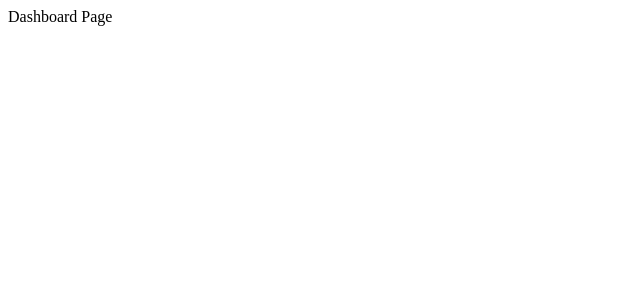
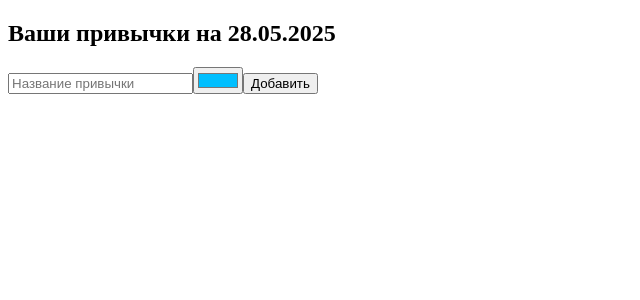
Before and after one commit to Zhaglo/zhelazo-app, a React app: page /dashboard in a window 1280 px wide. Shown: the top 300 px of the page, without its empty margins (0-640 px from the left). Built offline with nearby package versions, Linux system fonts and the light colour scheme; sample sign-in values are in the browser's storage.

Commit message:
feat: base DashboardPage

```diff
--- a/src/pages/DashboardPage.tsx
+++ b/src/pages/DashboardPage.tsx
@@ -1,5 +1,128 @@
+import { useEffect, useState } from "react";
+import { v4 as uuidv4 } from "uuid";
+
+interface Habit {
+    id: string;
+    title: string;
+    color: string;
+    createdAt: string;
+    days: Record<string, boolean>;
+    userId: string;
+}
+
 const DashboardPage = () => {
-    return <div>Dashboard Page</div>;
+    const userId = localStorage.getItem("token");
+    const [habits, setHabits] = useState<Habit[]>([]);
+    const [title, setTitle] = useState("");
+    const [color, setColor] = useState("#00bfff");
+
+    const formatDate = (date: Date) =>
+        date.toLocaleDateString("ru-RU").split(".").join(".");
+
+    const today = formatDate(new Date()); // "28.05.2025"
+
+    useEffect(() => {
+        const allHabits = JSON.parse(localStorage.getItem("habits") || "[]");
+        const userHabits = allHabits.filter((h: Habit) => h.userId === userId);
+        setHabits(userHabits);
+    }, [userId]);
+
+    const saveHabits = (updatedHabits: Habit[]) => {
+        localStorage.setItem("habits", JSON.stringify(updatedHabits));
+        setHabits(updatedHabits.filter((h) => h.userId === userId));
+    };
+
+    const handleAddHabit = (e: React.FormEvent) => {
+        e.preventDefault();
+
+        const newHabit: Habit = {
+            id: uuidv4(),
+            title,
+            color,
+            createdAt: new Date().toISOString(),
+            days: {},
+            userId: userId!,
+        };
+
+        const allHabits = JSON.parse(localStorage.getItem("habits") || "[]");
+        const updatedHabits = [...allHabits, newHabit];
+        saveHabits(updatedHabits);
+        setTitle("");
+        setColor("#00bfff");
+    };
+
+    const handleDeleteHabit = (habitId: string) => {
+        const allHabits = JSON.parse(localStorage.getItem("habits") || "[]");
+        const updatedHabits = allHabits.filter((h: Habit) => h.id !== habitId);
+        saveHabits(updatedHabits);
+    };
+
+    const toggleDay = (habitId: string) => {
+        const allHabits = JSON.parse(localStorage.getItem("habits") || "[]");
+        const updated = allHabits.map((habit: Habit) => {
+            if (habit.id === habitId) {
+                const current = habit.days?.[today] || false;
+                return {
+                    ...habit,
+                    days: {
+                        ...habit.days,
+                        [today]: !current,
+                    },
+                };
+            }
+            return habit;
+        });
+
+        saveHabits(updated);
+    };
+
+    return (
+        <div>
+            <h2>Ваши привычки на {today}</h2>
+
+            <form onSubmit={handleAddHabit}>
+                <input
+                    type="text"
+                    placeholder="Название привычки"
+                    value={title}
+                    onChange={(e) => setTitle(e.target.value)}
+                    required
+                />
+                <input
+                    type="color"
+                    value={color}
+                    onChange={(e) => setColor(e.target.value)}
+                />
+                <button type="submit">Добавить</button>
+            </form>
+
+            <ul>
+                {habits.map((habit) => (
+                    <li
+                        key={habit.id}
+                        style={{
+                            borderLeft: `8px solid ${habit.color}`,
+                            padding: "8px",
+                            marginBottom: "8px",
+                            display: "flex",
+                            justifyContent: "space-between",
+                            alignItems: "center",
+                        }}
+                    >
+                        <label>
+                            <input
+                                type="checkbox"
+                                checked={habit.days?.[today] || false}
+                                onChange={() => toggleDay(habit.id)}
+                            />{" "}
+                            {habit.title}
+                        </label>
+                        <button onClick={() => handleDeleteHabit(habit.id)}>❌</button>
+                    </li>
+                ))}
+            </ul>
+        </div>
+    );
 };
 
 export default DashboardPage;
```
